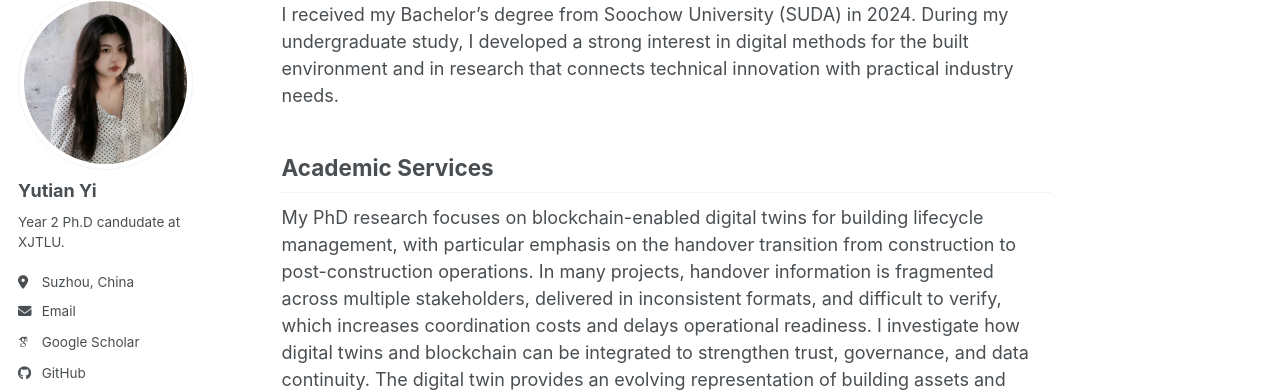
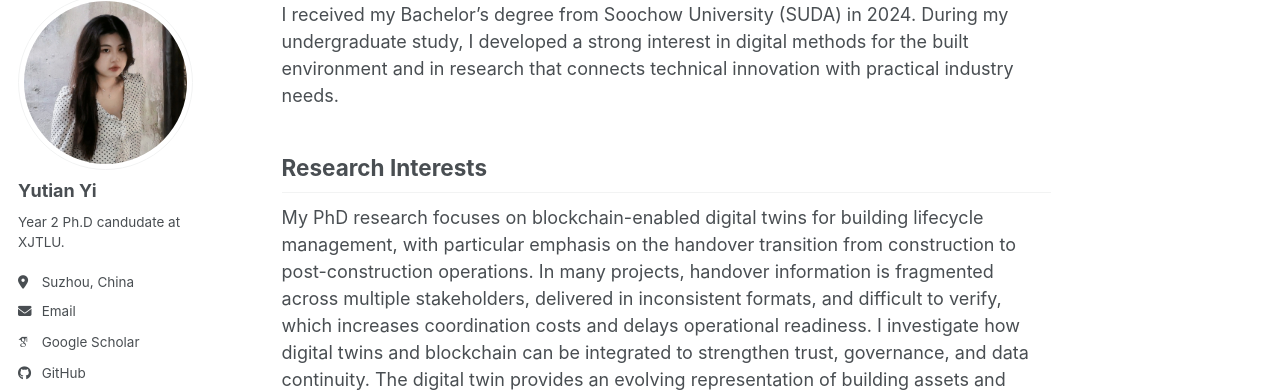
Before and after one commit to Yutian0425/yutian0425.github.io, a Jekyll site: the page built from _pages/about.md, in a window 1280 px wide and 900 px high, scrolled down 321 px. Shown: the part 106-498 px from the top of the window. Built offline with Jekyll 4.4.1, drawn with Linux system fonts in a browser that asks for light colours; some web fonts are replaced; a script bundle is joined from its source files by our own code; library files that are not in the unit come from our copies; a file with an impossible date is left out.

Commit message:
Update about.md

```diff
--- a/_pages/about.md
+++ b/_pages/about.md
@@ -14,7 +14,7 @@ My name is Yutian Yi, and I am a Year 2 PhD researcher at Department of Architec
 I received my Bachelor’s degree from Soochow University (SUDA) in 2024. During my undergraduate study, I developed a strong interest in digital methods for the built environment and in research that connects technical innovation with practical industry needs.
 
 
-## Academic Services
+## Research Interests
 My PhD research focuses on blockchain-enabled digital twins for building lifecycle management, with particular emphasis on the handover transition from construction to post-construction operations. In many projects, handover information is fragmented across multiple stakeholders, delivered in inconsistent formats, and difficult to verify, which increases coordination costs and delays operational readiness. I investigate how digital twins and blockchain can be integrated to strengthen trust, governance, and data continuity. The digital twin provides an evolving representation of building assets and operational state, while blockchain provides tamper-evident provenance for key deliverables and decisions—such as as-built updates, commissioning evidence, approvals, and responsibility transfers. Using a mixed-methods approach, I develop and evaluate prototype workflows and validation mechanisms that support a verifiable “digital thread,” enabling more reliable handover and more effective operation and maintenance.
 I am very open to other topics, so feel free to reach out if you’d like to collaborate or chat!
 
```
